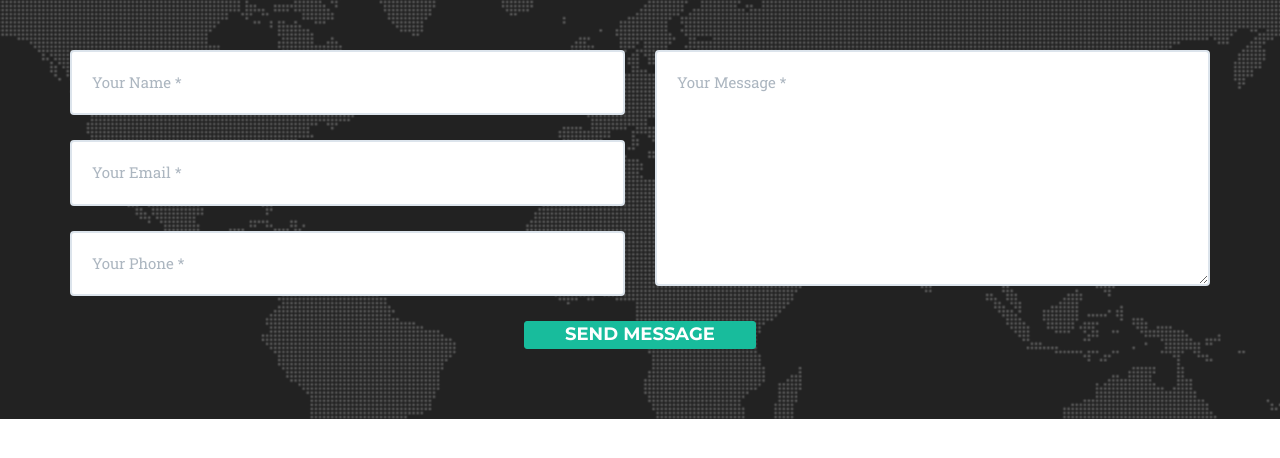
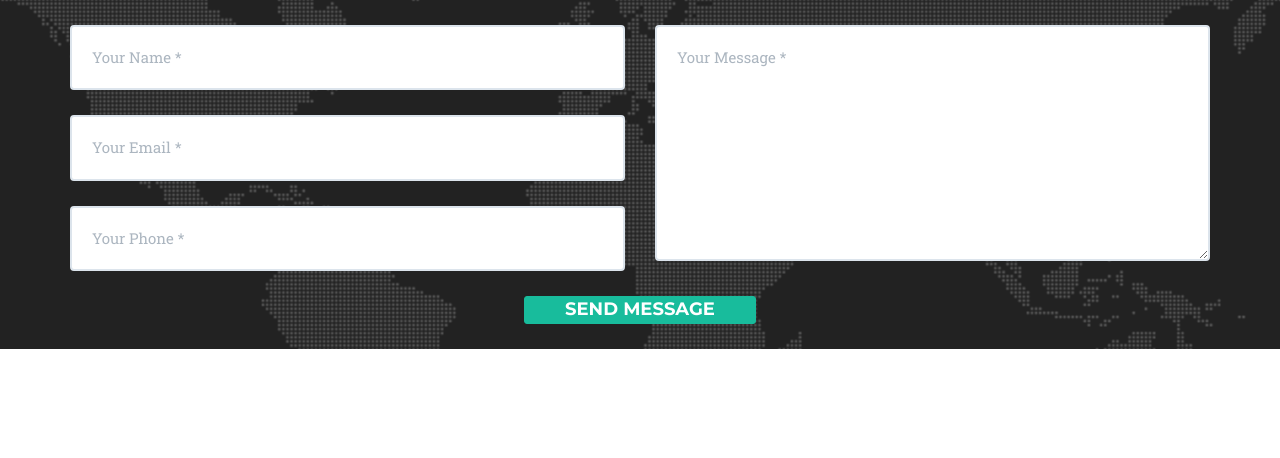
Before and after one commit to easyui/easyui.github.io, a Jekyll site: the page built from qikacontactus.md, in a window 1280 px wide. Shown: the top 458 px of the page. Built offline with Jekyll 4.4.1, drawn with Linux system fonts in a browser that asks for light colours; some web fonts are replaced.

Commit message:
<style type="text/css">         section {             padding: 50px 0;         }

```diff
--- a/_includes/qikacontact.html
+++ b/_includes/qikacontact.html
@@ -21,11 +21,41 @@
     <link href='https://fonts.googleapis.com/css?family=Roboto+Slab:400,100,300,700' rel='stylesheet' type='text/css'>
     <link rel="icon" type="image/jpg" href="/img/logo.jpg" sizes="32x32">
 
+    <style type="text/css">
+        section {
+            padding: 50px 0;
+        }
 
+        section h2.section-heading {
+            margin-top: 0;
+            margin-bottom: 15px;
+            font-size: 40px;
+        }
+
+        section h3.section-subheading {
+            margin-bottom: 75px;
+            text-transform: none;
+            font-family: {
+                {
+                    site.data.template.font.secondary
+                }
+            }
+            ;
+            font-size: 16px;
+            font-style: italic;
+            font-weight: 400;
+        }
+
+        @media(min-width:768px) {
+            section {
+                padding: 25px 0;
+            }
+        }
+    </style>
 
 </head>
 <section id="contact">
-    <div class="container" style=" padding-top: 0px; padding-bottom: 20px;">
+    <div class="container">
         <div class="row">
             <div class="col-lg-12">
                 <form name="sentMessage" id="contactForm" novalidate>
```
